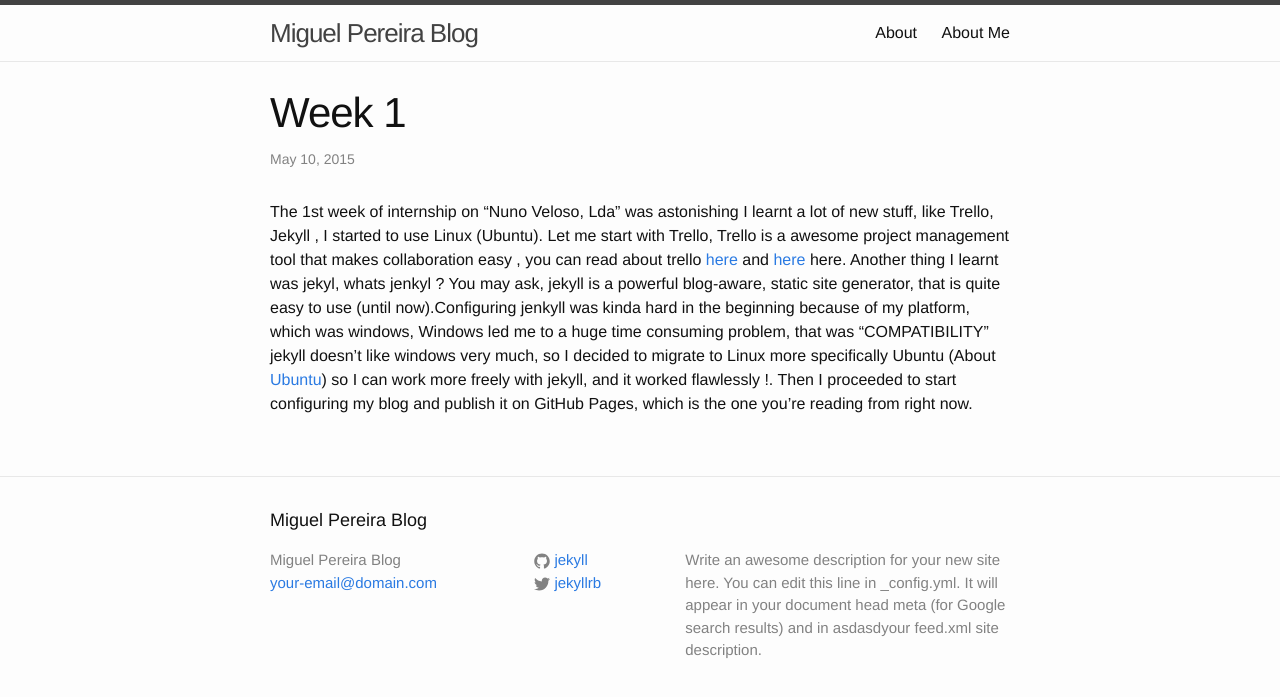
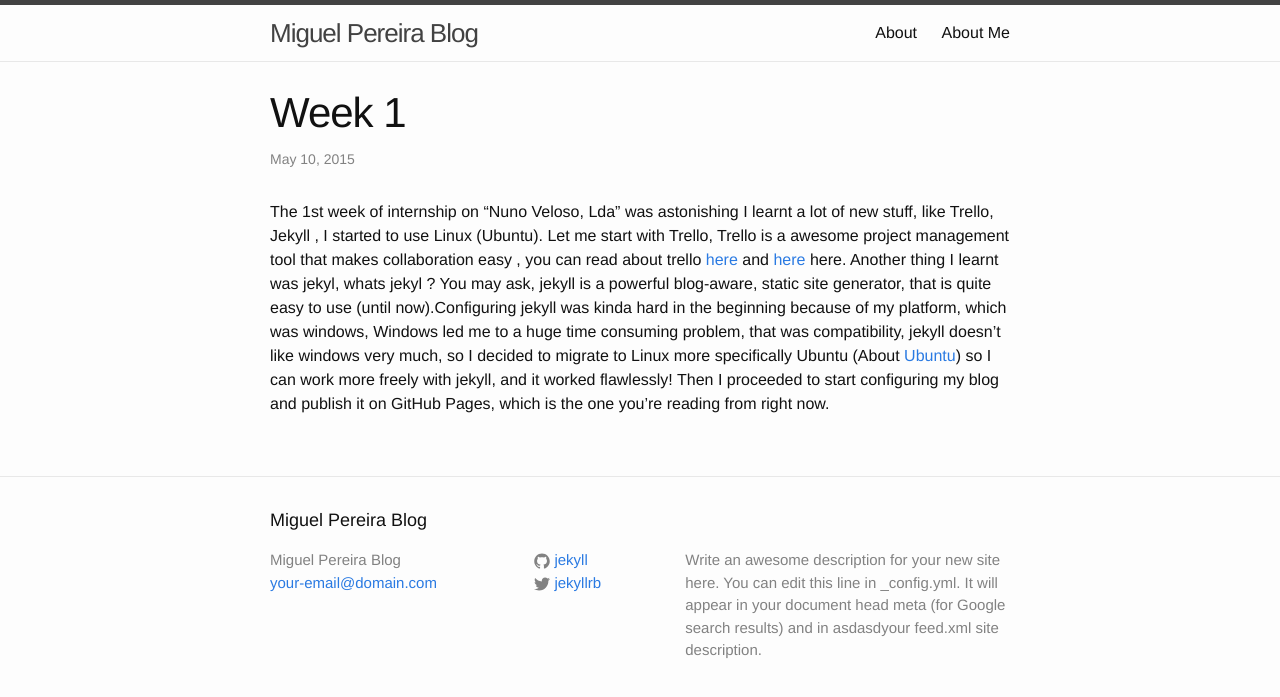
Before and after one commit to mspereira/mspereira.github.io, a Jekyll site: the page built from _posts/2015-05-10-Week-1.markdown, in a window 1280 px wide. Shown: the top 697 px of the page. Built offline with Jekyll 4.4.1, drawn with Linux system fonts in a browser that asks for light colours.

Commit message:
week1 post edit

```diff
--- a/_posts/2015-05-10-Week-1.markdown
+++ b/_posts/2015-05-10-Week-1.markdown
@@ -4,7 +4,7 @@ title:  Week 1
 date:   2015-05-10 21:49:34
 categories: Week 1
 ---
-The 1st week of internship on “Nuno Veloso, Lda” was astonishing I learnt a lot of new stuff, like Trello, Jekyll , I started to use Linux (Ubuntu). Let me start with Trello, Trello is a awesome project management tool that makes collaboration easy , you can read about trello [here][Trello_link2] and [here][Trello_link1] here. Another thing I learnt was jekyl, whats jenkyl ? You may ask, jekyll is a powerful blog-aware, static site generator,  that is quite easy to use (until now).Configuring jenkyll was kinda hard in the beginning because of my platform, which was windows,  Windows led me to a huge time consuming problem, that was “COMPATIBILITY” jekyll doesn't like windows very much, so I decided to migrate to Linux more specifically Ubuntu (About [Ubuntu][Ubuntu]) so I can work more freely with jekyll, and it worked flawlessly !. Then I proceeded to start configuring my blog and publish it on GitHub Pages, which is the one you're reading from right now.
+The 1st week of internship on “Nuno Veloso, Lda” was astonishing I learnt a lot of new stuff, like Trello, Jekyll , I started to use Linux (Ubuntu). Let me start with Trello, Trello is a awesome project management tool that makes collaboration easy , you can read about trello [here][Trello_link2] and [here][Trello_link1] here. Another thing I learnt was jekyl, whats jekyl ? You may ask, jekyll is a powerful blog-aware, static site generator,  that is quite easy to use (until now).Configuring jekyll was kinda hard in the beginning because of my platform, which was windows,  Windows led me to a huge time consuming problem, that was compatibility, jekyll doesn't like windows very much, so I decided to migrate to Linux more specifically Ubuntu (About [Ubuntu][Ubuntu]) so I can work more freely with jekyll, and it worked flawlessly! Then I proceeded to start configuring my blog and publish it on GitHub Pages, which is the one you're reading from right now.
 
 
 [Trello_link1]: http://lifehacker.com/how-to-use-trello-to-organize-your-entire-life-1683821040
```
Also changed, not shown: 1 other file.
